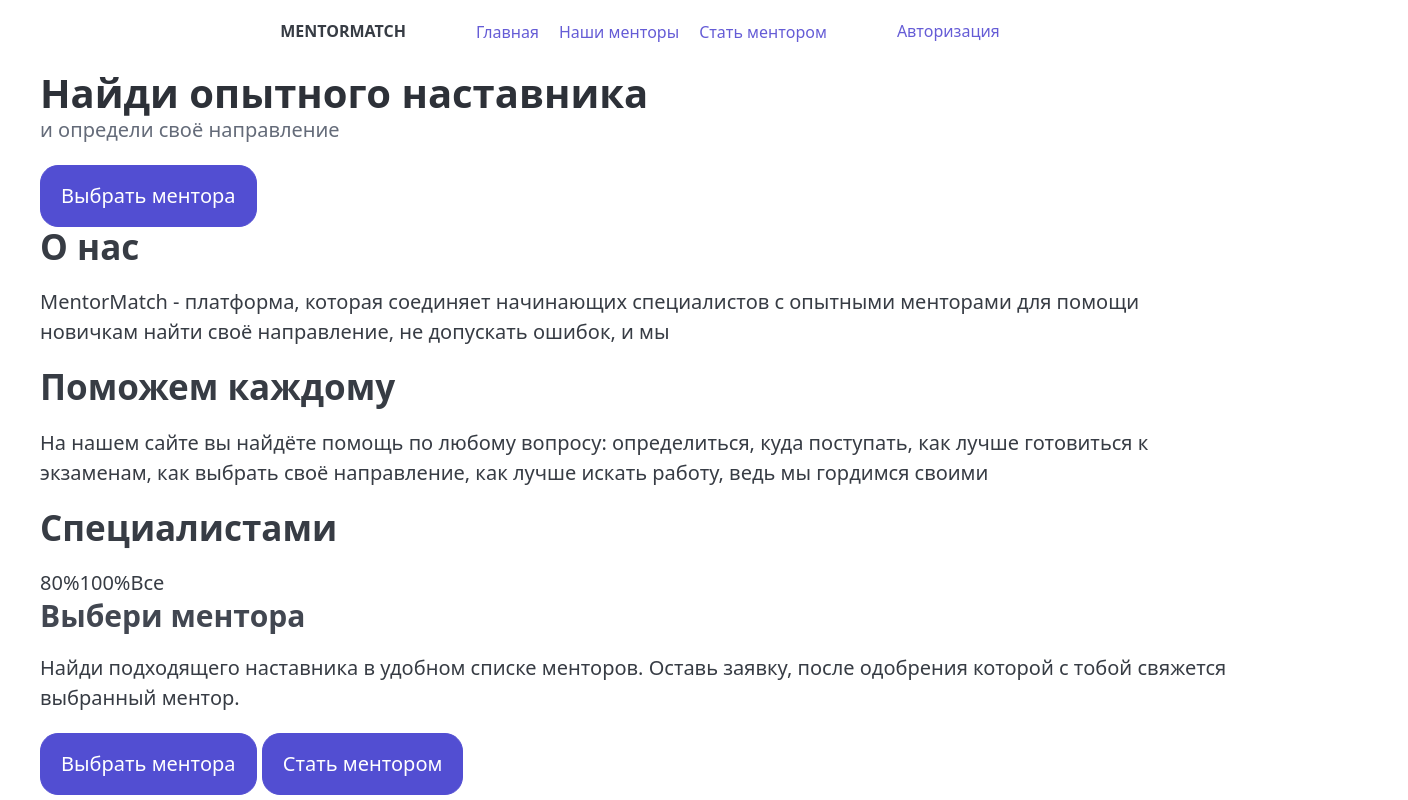
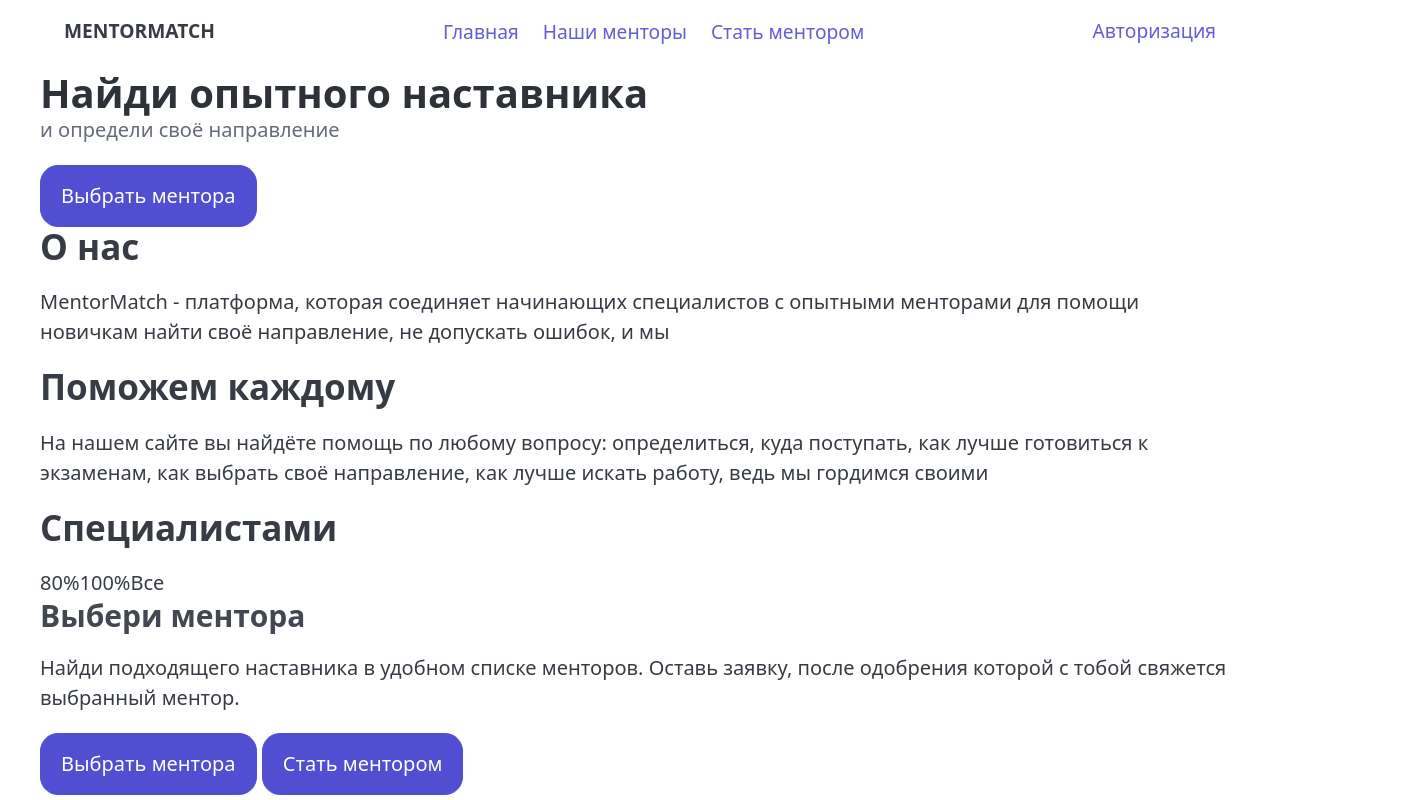
Before and after one commit to Tiver211/MentorMatch, a SvelteKit app in the folder web/: page /landing in a window 1280 px wide. Shown: the top 800 px of the page, 1408 px wide, since content can reach past the window. Built offline with nearby package versions, Linux system fonts and the light colour scheme.

Commit message:
feat(web): update header styles

```diff
--- a/web/src/routes/+layout.svelte
+++ b/web/src/routes/+layout.svelte
@@ -62,16 +62,20 @@
 	}
 
 	header {
+		width: 100%;
+
 		display: flex;
 		align-items: center;
 		margin: 12px 0px;
 		justify-content: center;
+
+		transform: scale(1.2);
 	}
 
 	.nav-container {
+		width: 75%;
 		display: flex;
-		justify-content: center;
-		gap: 4em;
+		justify-content: space-between;
 		align-items: center;
 	}
 
```
